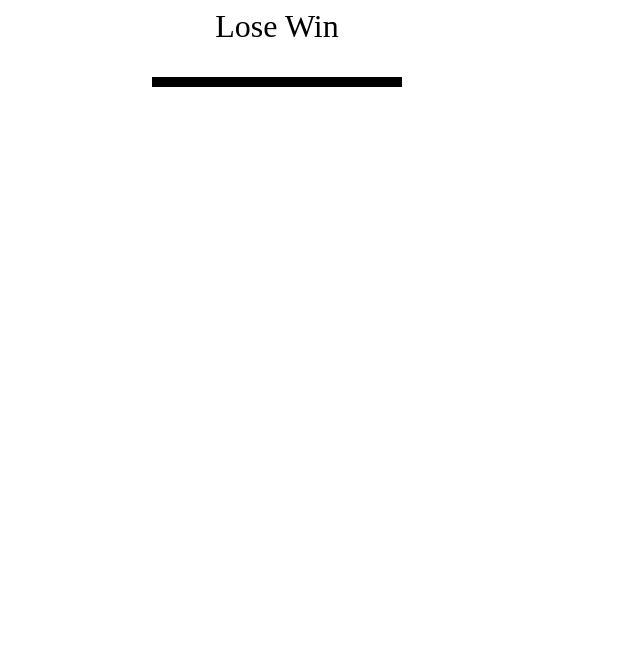
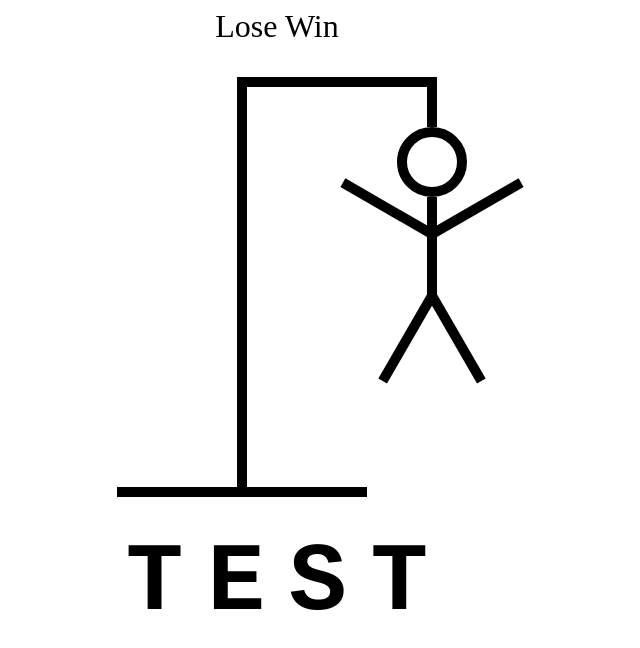
Before and after one commit to kobebuckley/hangman, a React (Vite) app in the folder hangman-vite/: page / in a window 1280 px wide. Shown: the top 648 px of the page, without its empty margins (363-1003 px from the left). Built offline with nearby package versions, Linux system fonts and the light colour scheme.

Commit message:
main hangman setup complete; working on lettering sections

```diff
--- a/hangman-vite/src/HangmanDrawing.tsx
+++ b/hangman-vite/src/HangmanDrawing.tsx
@@ -1,5 +1,102 @@
+const HEAD = (
+    <div style={{
+        width: "50px",
+        height: "50px",
+        borderRadius: "100%",
+        border: "10px solid black",
+        position: "absolute",
+        top: "50px",
+        right: "-30px",
+
+    }} />
+)
+
+const BODY = (
+    <div style={{
+        width: "10px",
+        height: "100px",
+        background: "black",
+        position: "absolute",
+        top: "120px",
+        right: "0",
+
+    }} />
+)
+
+const RIGHT_ARM = (
+    <div style={{
+        width: "100px",
+        height: "10px",
+        background: "black",
+        position: "absolute",
+        top: "150px",
+        right: "-100px",
+        rotate: "-30deg",
+        transformOrigin: "left bottom",
+    }} />
+)
+
+const LEFT_ARM = (
+    <div style={{
+        width: "100px",
+        height: "10px",
+        background: "black",
+        position: "absolute",
+        top: "150px",
+        right: "10px",
+        rotate: "30deg",
+        transformOrigin: "right bottom",
+    }} />
+)
+
+
+const RIGHT_LEG = (
+    <div style={{
+        width: "100px",
+        height: "10px",
+        background: "black",
+        position: "absolute",
+        top: "210px",
+        right: "-90px",
+        rotate: "60deg",
+        transformOrigin: "left bottom",
+    }} />
+)
+
+
+
+
+const LEFT_LEG = (
+    <div style={{
+        width: "100px",
+        height: "10px",
+        background: "black",
+        position: "absolute",
+        top: "210px",
+        right: "0",
+        rotate: "-60deg",
+        transformOrigin: "right bottom",
+    }} />
+)
+
+
+
+
+
+
 export function HangmanDrawing(){
     return <div style={{ position: "relative" }}>
+        {HEAD}
+        {BODY}
+        {RIGHT_ARM}
+        {LEFT_ARM}
+        {RIGHT_LEG}
+        {LEFT_LEG}
+
+        <div style={{height: "50px", width: "10px", background: "black", position: "absolute", top: 0, right: 0}}/>
+        <div style={{height: "10px", width: "200px", background: "black", marginLeft: "120px"}}/>
+        <div style={{height: "400px", width: "10px", background: "black", marginLeft: "120px"}}/>
         <div style={{height: "10px",width: "250px", background: "black"}}/>
+
     </div>
 }
--- a/hangman-vite/src/HangmanWord.tsx
+++ b/hangman-vite/src/HangmanWord.tsx
@@ -1,3 +1,18 @@
-export function HangmanWord(){
+export function HangmanWord() {
 
+    const word = "test"
+    return <div
+    style= {{
+      display: "flex",
+      gap: ".25em",
+      fontSize: "6rem",
+      fontWeight: "bold",
+      textTransform: "uppercase",
+      fontFamily: "monospace",
+    }}
+    >
+        {word.split("").map((letter, index) => (
+            <span>{letter}</span>
+        ))}
+    </div>
 }
```
